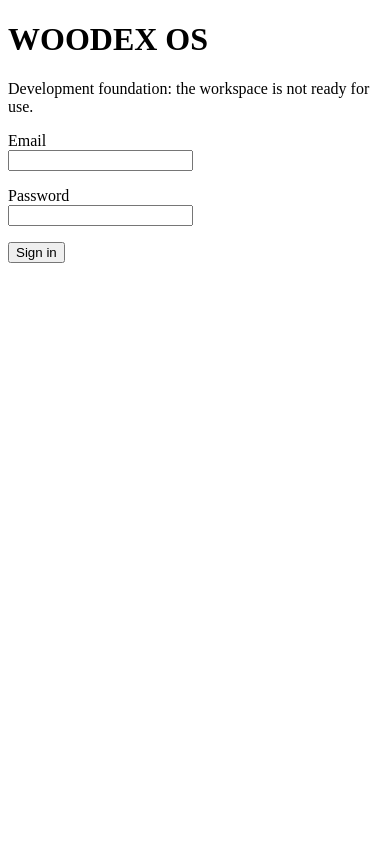
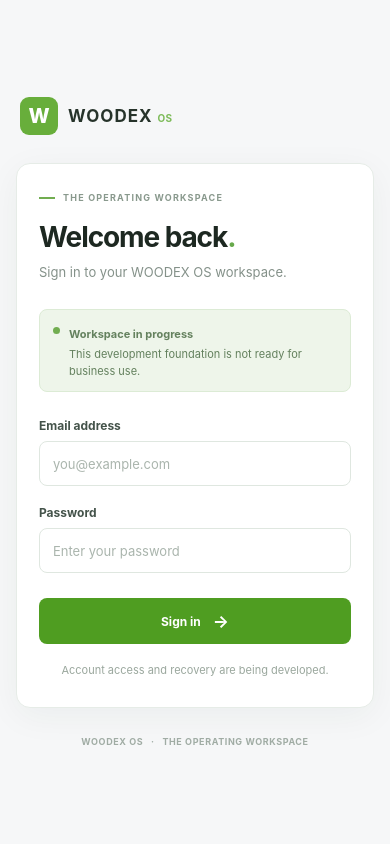
Before and after one commit to woodex420/furniture-os, a Laravel app: page /login in a window 390 px wide. Run offline with Laravel 12, Linux system fonts and the light colour scheme; style sheets or scripts are compiled from the project's sources; some libraries are stand-ins or nearby versions.

Commit message:
Style workspace sign-in and start contact creation candidate
Co-authored-by: arena-agent <297053741+arena-agent@users.noreply.github.com>

```diff
--- a/apps/furniture-platform/app/Providers/AppServiceProvider.php
+++ b/apps/furniture-platform/app/Providers/AppServiceProvider.php
@@ -33,6 +33,8 @@ class AppServiceProvider extends ServiceProvider
         // Until staff policy and record visibility are designed, only the owner can read CRM records.
         Gate::define('leads.view', fn (User $user): bool => $user->is_owner === true);
         Gate::define('contacts.view', fn (User $user): bool => $user->is_owner === true);
+        // Used only by the unrouted creation candidate; no customer write UI is enabled.
+        Gate::define('contacts.create', fn (User $user): bool => $user->is_owner === true);
 
         // All current Livewire components are private workspace components. Future public
         // components need a separately reviewed endpoint, not a relaxation of this one.
--- /dev/null
+++ b/apps/furniture-platform/resources/css/auth.css
@@ -0,0 +1,37 @@
+:root { font-family: Inter, ui-sans-serif, system-ui, -apple-system, BlinkMacSystemFont, "Segoe UI", sans-serif; color: #1d2821; background: #f6f7f8; font-synthesis: none; }
+* { box-sizing: border-box; }
+body { margin: 0; }
+button, input { font: inherit; }
+a:focus-visible, button:focus-visible, input:focus-visible { outline: 3px solid #9ccf7d; outline-offset: 3px; }
+.skip-link { position: fixed; top: 10px; left: 10px; z-index: 10; transform: translateY(-150%); padding: 10px; background: white; color: #263b22; border-radius: 6px; }
+.skip-link:focus { transform: none; }
+.auth-shell { display: grid; grid-template-columns: minmax(350px, 42%) 1fr; min-height: 100vh; }
+.auth-intro { position: relative; display: flex; flex-direction: column; padding: 42px 55px 30px; overflow: hidden; background: #171b1e; color: #fff; }
+.auth-intro::after { content: ''; position: absolute; width: 440px; height: 440px; right: -240px; bottom: -160px; border: 1px solid #3b493d; border-radius: 50%; box-shadow: 0 0 0 65px #1c2520, 0 0 0 66px #334137, 0 0 0 130px #19211d, 0 0 0 131px #29362d; pointer-events: none; }
+.auth-brand { display: flex; align-items: center; gap: 12px; }
+.brand-mark { display: grid; place-items: center; flex: none; width: 38px; height: 38px; border-radius: 9px; background: #68ae3b; color: white; font-size: 20px; font-weight: 800; }
+.auth-brand strong, .auth-mobile-brand strong { display: block; font-size: 17px; letter-spacing: 1px; line-height: 1; }
+.auth-brand strong span, .auth-mobile-brand strong span { color: #7dbb59; font-size: 10px; letter-spacing: .2px; }
+.auth-brand small { display: block; margin-top: 6px; color: #81908a; font-size: 7px; font-weight: 700; letter-spacing: 1px; }
+.intro-content { position: relative; z-index: 1; max-width: 440px; margin: auto 0; padding: 70px 0; }
+.intro-kicker, .auth-kicker { display: flex; align-items: center; gap: 8px; color: #9caf9d; font-size: 10px; font-weight: 700; letter-spacing: 1.2px; }
+.intro-kicker span, .auth-kicker span { width: 16px; height: 2px; background: #71ad50; }
+.intro-content h1 { max-width: 420px; margin: 20px 0 16px; font-size: clamp(34px, 3.8vw, 51px); line-height: 1.13; letter-spacing: -1.8px; }
+.intro-content h1 em { color: #83bf64; font-style: normal; }
+.intro-content > p { max-width: 350px; color: #a0ada5; font-size: 14px; line-height: 1.7; }
+.intro-card { display: flex; align-items: center; gap: 12px; margin-top: 42px; padding: 14px; border: 1px solid #36423b; border-radius: 10px; background: #202824; }
+.intro-card-icon { display: grid; place-items: center; width: 38px; height: 38px; border-radius: 8px; background: #e4ebdf; color: #4f8a39; font-size: 16px; font-weight: 800; }
+.intro-card div { display: flex; flex: 1; flex-direction: column; gap: 5px; }
+.intro-card strong { font-size: 12px; }.intro-card small { font-size: 11px; color: #99a99d; }.intro-status { color: #a3c597; font-size: 9px; font-weight: 700; letter-spacing: .5px; }
+.intro-footer, .auth-main-footer { position: relative; z-index: 1; color: #75847b; font-size: 10px; font-weight: 700; letter-spacing: .6px; }.intro-footer span { margin-left: 14px; font-weight: 400; letter-spacing: 0; }
+.auth-main { display: flex; flex-direction: column; justify-content: center; align-items: center; min-width: 0; padding: 42px; }
+.auth-card { width: min(100%, 445px); padding: 40px; border: 1px solid #e6ece7; border-radius: 14px; background: #fff; box-shadow: 0 8px 35px rgba(29, 53, 35, .05); }
+.auth-kicker { color: #89998d; font-size: 9px; }.auth-card h2 { margin: 17px 0 8px; font-size: 32px; letter-spacing: -1.1px; }.auth-card h2 span { color: #67a94b; }.auth-description { margin: 0; color: #849189; font-size: 13px; line-height: 1.6; }
+.auth-notice { display: flex; align-items: flex-start; gap: 9px; margin: 26px 0; padding: 12px 13px; border: 1px solid #dcebd5; border-radius: 8px; background: #eef5ea; color: #64815e; }
+.auth-notice > span { flex: none; width: 7px; height: 7px; margin-top: 5px; border-radius: 50%; background: #71ad50; }.auth-notice strong { font-size: 11px; }.auth-notice p { margin: 4px 0 0; font-size: 11px; line-height: 1.5; }
+.form-field { margin-top: 19px; }.form-field label { display: block; margin-bottom: 8px; color: #44534a; font-size: 12px; font-weight: 650; }.form-field input { display: block; width: 100%; height: 45px; padding: 0 13px; border: 1px solid #dfe7e0; border-radius: 8px; background: #fff; color: #26382c; font-size: 13px; }.form-field input::placeholder { color: #aab5ad; }.form-field input:focus { border-color: #72ac57; }
+.auth-error { padding: 12px 13px; border: 1px solid #efd7ce; border-radius: 8px; background: #fff5f1; color: #9a4b35; font-size: 12px; line-height: 1.5; }
+.sign-in-button { display: flex; align-items: center; justify-content: center; gap: 12px; width: 100%; min-height: 46px; margin-top: 25px; border: 0; border-radius: 8px; background: #4f9d21; color: white; font-size: 12px; font-weight: 700; cursor: pointer; }.sign-in-button:hover { background: #43851c; }.sign-in-button span { font-size: 17px; }
+.auth-help { margin: 18px 0 0; color: #9aa79d; font-size: 11px; line-height: 1.5; text-align: center; }.auth-main-footer { margin: 28px 0 0; color: #a0aca4; font-size: 9px; }.auth-main-footer span { padding: 0 5px; }.auth-mobile-brand { display: none; }
+@media (max-width: 800px) { .auth-shell { display: block; }.auth-intro { display: none; }.auth-main { min-height: 100vh; padding: 32px 22px; }.auth-mobile-brand { display: flex; align-items: center; gap: 10px; margin: 0 0 28px; }.auth-mobile-brand strong { color: #26332a; } }
+@media (max-width: 420px) { .auth-main { padding: 24px 16px; }.auth-card { padding: 28px 22px; }.auth-card h2 { font-size: 28px; }.auth-mobile-brand { align-self: flex-start; margin-left: 4px; } }
--- a/apps/furniture-platform/resources/views/auth/login.blade.php
+++ b/apps/furniture-platform/resources/views/auth/login.blade.php
@@ -5,24 +5,41 @@
     <meta name="viewport" content="width=device-width, initial-scale=1">
     <meta name="robots" content="noindex, nofollow">
     <title>Sign in · WOODEX OS</title>
+    @vite('resources/css/auth.css')
 </head>
 <body>
-    <main>
-        <h1>WOODEX OS</h1>
-        <p>Development foundation: the workspace is not ready for use.</p>
+    <a class="skip-link" href="#sign-in">Skip to sign in</a>
+    <div class="auth-shell">
+        <aside class="auth-intro" aria-label="About WOODEX OS">
+            <div class="auth-brand"><span class="brand-mark" aria-hidden="true">W</span><div><strong>WOODEX <span>OS</span></strong><small>THE OPERATING WORKSPACE</small></div></div>
+            <div class="intro-content">
+                <div class="intro-kicker"><span></span> YOUR WORKSPACE, IN ONE PLACE</div>
+                <h1>Made for the way <em>you work.</em></h1>
+                <p>Bring the details that matter together in one focused workspace.</p>
+                <div class="intro-card"><span class="intro-card-icon" aria-hidden="true">W</span><div><strong>Woodex Furniture</strong><small>Operating workspace</small></div><span class="intro-status">IN PROGRESS</span></div>
+            </div>
+            <p class="intro-footer">WOODEX OS <span>Built for better work</span></p>
+        </aside>
+        <main class="auth-main" id="sign-in">
+            <div class="auth-mobile-brand"><span class="brand-mark" aria-hidden="true">W</span><strong>WOODEX <span>OS</span></strong></div>
+            <div class="auth-card">
+                <div class="auth-kicker"><span></span> THE OPERATING WORKSPACE</div>
+                <h2>Welcome back<span>.</span></h2>
+                <p class="auth-description">Sign in to your WOODEX OS workspace.</p>
+                <div class="auth-notice"><span aria-hidden="true"></span><div><strong>Workspace in progress</strong><p>This development foundation is not ready for business use.</p></div></div>
                 <form method="POST" action="{{ route('login.store') }}">
                     @csrf
                     @if ($errors->any())
-                <div role="alert">Sign-in failed. Check your details and try again.</div>
+                        <div class="auth-error" id="sign-in-error" role="alert">Sign-in failed. Check your details and try again.</div>
                     @endif
-            <p><label for="email">Email</label><br>
-                <input id="email" name="email" type="email" autocomplete="username" required maxlength="255" value="{{ old('email') }}">
-            </p>
-            <p><label for="password">Password</label><br>
-                <input id="password" name="password" type="password" autocomplete="current-password" required maxlength="1024">
-            </p>
-            <button type="submit">Sign in</button>
+                    <div class="form-field"><label for="email">Email address</label><input id="email" name="email" type="email" autocomplete="username" required maxlength="255" placeholder="you@example.com" value="{{ is_string(old('email')) ? old('email') : '' }}" @if($errors->any()) aria-describedby="sign-in-error" @endif></div>
+                    <div class="form-field"><label for="password">Password</label><input id="password" name="password" type="password" autocomplete="current-password" required maxlength="1024" placeholder="Enter your password" @if($errors->any()) aria-describedby="sign-in-error" @endif></div>
+                    <button class="sign-in-button" type="submit">Sign in <span aria-hidden="true">→</span></button>
                 </form>
+                <p class="auth-help">Account access and recovery are being developed.</p>
+            </div>
+            <p class="auth-main-footer">WOODEX OS <span>·</span> THE OPERATING WORKSPACE</p>
         </main>
+    </div>
 </body>
 </html>
--- a/apps/furniture-platform/vite.config.js
+++ b/apps/furniture-platform/vite.config.js
@@ -5,7 +5,7 @@ import tailwindcss from '@tailwindcss/vite';
 export default defineConfig({
     plugins: [
         laravel({
-            input: ['resources/css/app.css', 'resources/js/app.js', 'resources/css/workspace.css', 'resources/js/workspace.js'],
+            input: ['resources/css/app.css', 'resources/js/app.js', 'resources/css/workspace.css', 'resources/js/workspace.js', 'resources/css/auth.css'],
             refresh: true,
         }),
         tailwindcss(),
```
Also changed, not shown: apps/furniture-platform/app/Support/Customers/CreateContactCandidate.php (added, +106 -0 lines), apps/furniture-platform/tests/Feature/ContactCreationCandidateTest.php (added, +185 -0 lines), apps/furniture-platform/tests/Feature/SessionFoundationTest.php (+9 -2 lines), docs/FURNITURE-CONTACT-WRITE-CANDIDATE.md (added, +16 -0 lines), docs/FURNITURE-CUSTOMER-READ-FOUNDATION.md (+1 -1 lines), apps/furniture-platform/README.md, apps/furniture-platform/database/migrations/2026_11_03_000000_create_contact_write_candidate_tables.php (added). Lines whose indentation alone changed are shown as unchanged.
